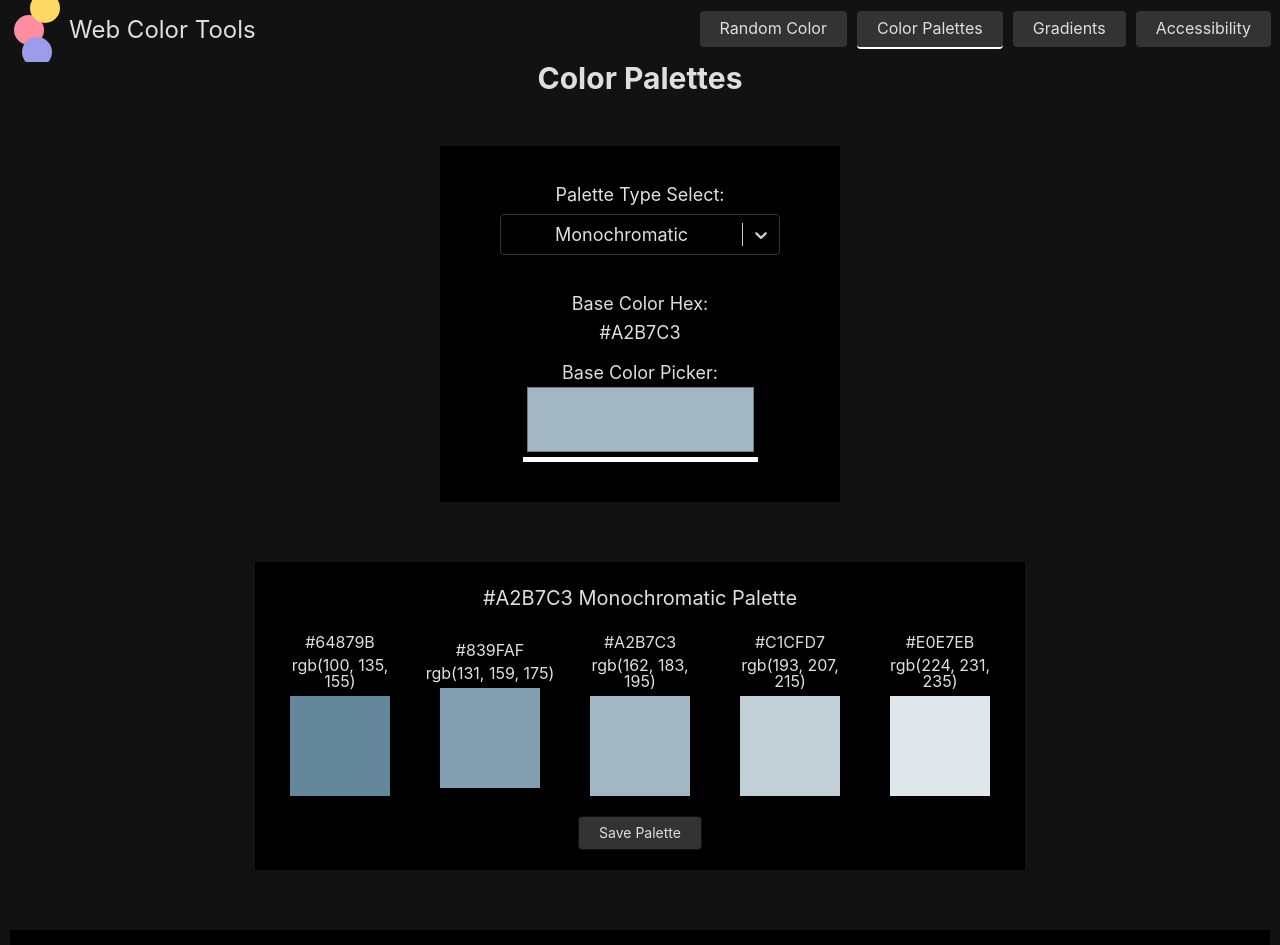
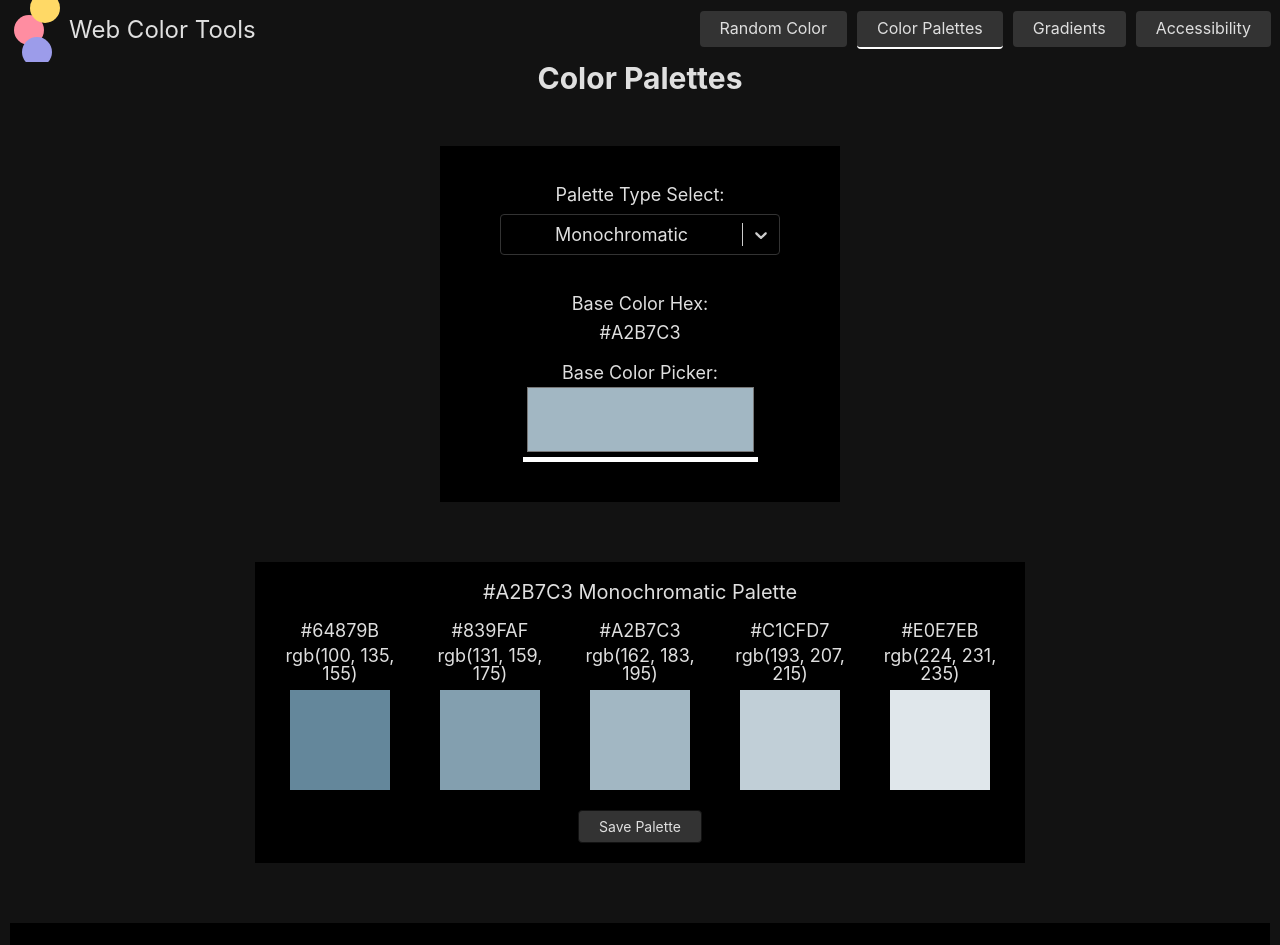
Before and after one commit to goadams/web-color-2, a React (Vite) app: page /palettes in a window 1280 px wide. Shown: the top 945 px of the page. Built offline with nearby package versions, Linux system fonts and the light colour scheme.

Commit message:
Fix width issues in ColorPalettes and Gradients page views

```diff
--- a/src/components/ElevatedSection.css
+++ b/src/components/ElevatedSection.css
@@ -4,5 +4,19 @@
     margin: 4rem 1rem 2rem;
     background: var(--color-elevated);
     justify-self: center;
+    align-self: center;
     align-content: center;
+    justify-content: center;
+    align-items: center;
+    justify-items: center;
+    font-size: 1.8rem;
+    line-height: 1;
 }
+
+.elevated-container label {
+    padding-bottom: 0.8rem;
+}
+
+.elevated-container button {
+    line-height: 1.5;
+}
--- a/src/components/ElevatedSection.jsx
+++ b/src/components/ElevatedSection.jsx
@@ -1,6 +1,6 @@
 import "./ElevatedSection.css"
 
-const ElevatedSection = ({ children, backgroundColor, width = "100%", maxWidth = "100%", minWidth = width, gridArea = "auto" }) => (
+const ElevatedSection = ({ children, backgroundColor, width = "100%", maxWidth = "100%", minWidth, gridArea = "auto" }) => (
     <div
         className="elevated-container"
         style={{ backgroundColor: backgroundColor, width: width, maxWidth: maxWidth, minWidth: minWidth, gridArea: gridArea }}
```
